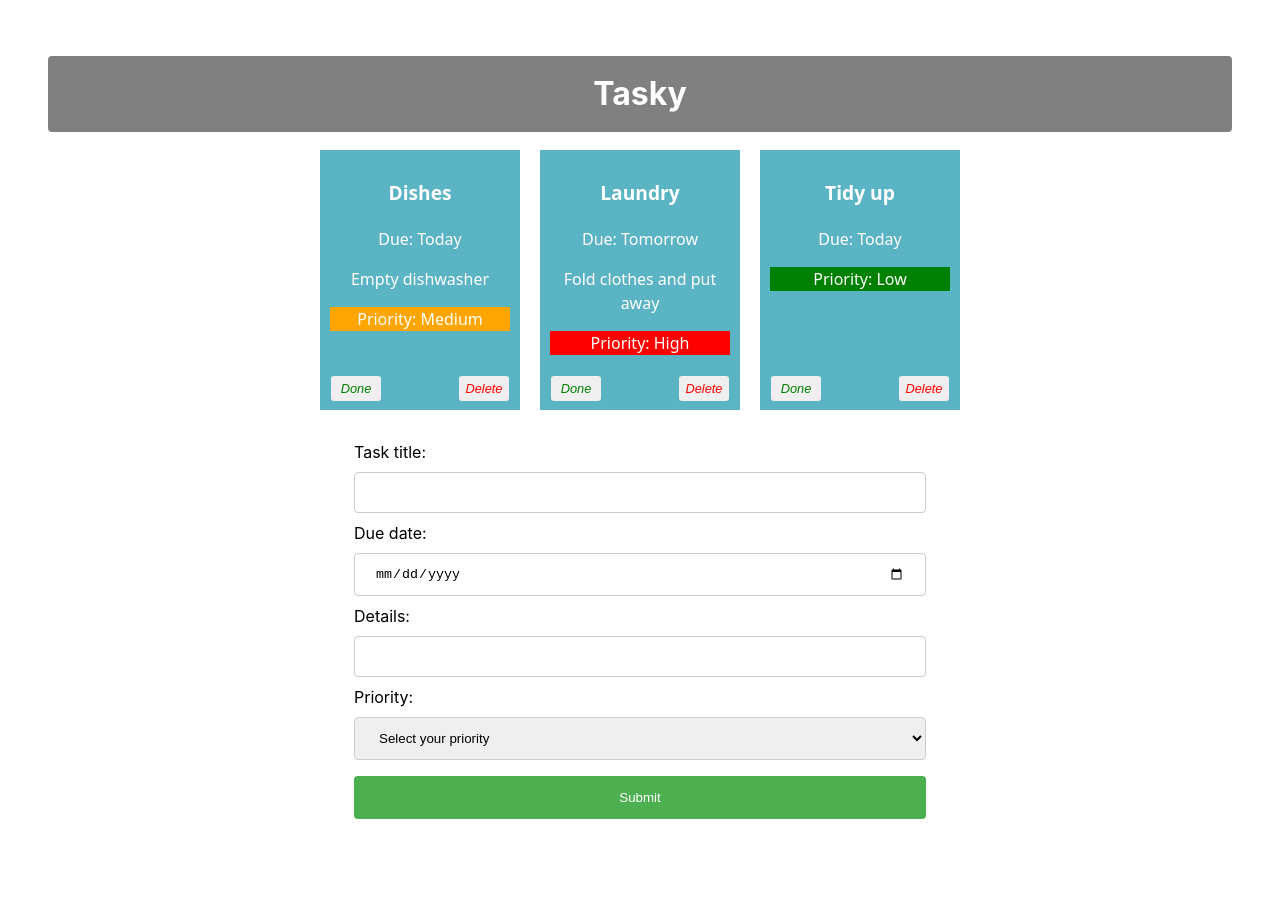
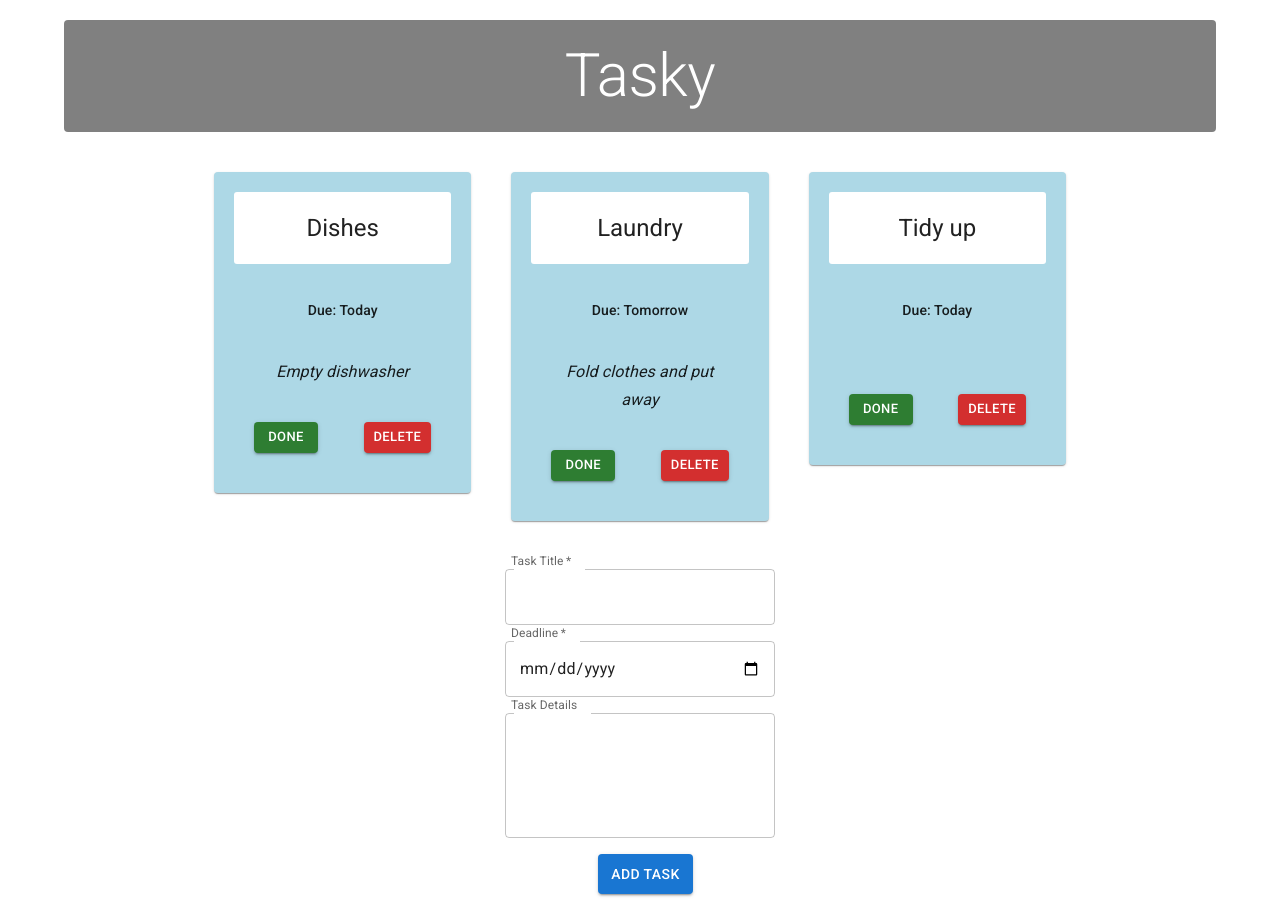
Before and after one commit to thava-51/react-basics-labs, a React (Vite) app in the folder rbasics/: page / in a window 1280 px wide. Built offline with nearby package versions, Linux system fonts and the light colour scheme.

Commit message:
Tasky Lab 3

```diff
--- a/rbasics/index.html
+++ b/rbasics/index.html
@@ -5,6 +5,9 @@
     <link rel="icon" type="image/svg+xml" href="/favicon.svg" />
     <meta name="viewport" content="width=device-width, initial-scale=1.0" />
     <title>rbasics</title>
+    <link rel="preconnect" href="https://fonts.googleapis.com"/>
+    <link rel="preconnect" href="https://fonts.gstatic.com" crossorigin />
+    <link rel="stylesheet" href="https://fonts.googleapis.com/css2?family=Roboto:wght@300;400;500;700&display=swap"/>
   </head>
   <body>
     <div id="root"></div>
--- a/rbasics/package.json
+++ b/rbasics/package.json
@@ -10,6 +10,10 @@
     "preview": "vite preview"
   },
   "dependencies": {
+    "@emotion/react": "^11.14.0",
+    "@emotion/styled": "^11.14.1",
+    "@mui/icons-material": "^9.4.0",
+    "@mui/material": "^9.4.0",
     "react": "^19.2.8",
     "react-dom": "^19.2.8",
     "uuid": "^14.0.2"
--- a/rbasics/src/App.css
+++ b/rbasics/src/App.css
@@ -3,95 +3,3 @@
   line-height: 1.5;
   font-weight: 400;
 }
-
-h1 {
-  text-align: center;
-  background-color: grey;
-  color: white;
-  padding: 14px 20px;
-  margin: 8px 0;
-  border: none;
-  border-radius: 4px;
-}
-
-div {
-  padding: 20px;
-}
-
-.container{
-  text-align: center;
-}
-
-.card {
-  display: inline-block;
-  vertical-align: top;
-  font-family: system-ui;
-  background: #5bb4c4;
-  color: white;
-  text-align: center;
-  width: 180px;
-  height: 240px;
-  margin: 10px;
-  padding: 10px;
-  position: relative;
-}
-
-.title {
-  font-weight: bold;
-  font-size: 1.2em;
-}
-
-button {
-  border: none;
-  border-radius: 3px;
-  font-style: italic;
-  font-size: 0.8em;
-  margin: 4px 6px;
-  width: 50px;
-  height: 25px;
-}
-
-.doneButton {
-  position: absolute;
-  bottom: 5px;
-  left: 5px;
-  color: green;
-}
-
-.deleteButton {
-  position: absolute;
-  bottom: 5px;
-  right: 5px;
-  color: red;
-}
-
-input[type=text], input[type=date], select {
-  width: 100%;
-  padding: 12px 20px;
-  margin: 8px 0;
-  display: inline-block;
-  border: 1px solid #ccc;
-  border-radius: 4px;
-  box-sizing: border-box;
-}
-
-input[type=submit] {
-  width: 100%;
-  background-color: #4CAF50;
-  color: white;
-  padding: 14px 20px;
-  margin: 8px 0;
-  border: none;
-  border-radius: 4px;
-  cursor: pointer;
-}
-
-input[type=submit]:hover {
-  background-color: #45a049;
-}
-
-form {
-  text-align: left;
-  width: 50%;
-  margin: auto;
-}
--- a/rbasics/src/App.jsx
+++ b/rbasics/src/App.jsx
@@ -3,6 +3,9 @@
 import './App.css';
 import Task from './components/Task';
 import AddTaskForm from './components/Form';
+import Container from '@mui/material/Container';
+import Typography from '@mui/material/Typography';
+import Grid from '@mui/material/Grid';
 
 
 function App() {
@@ -71,7 +74,35 @@
 
   return (
     <div className='container'>
-      <h1>Tasky</h1>
+      {/* App Header */}
+      <Container component="main">
+        <Typography
+          component="h1"
+          variant="h2"
+          align="center"
+          gutterBottom
+          sx={{
+            backgroundColor: 'gray',
+            textAlign: 'center',
+            color: 'white',
+            padding: '20px',
+            margin: '20px 0 40px 0',
+            borderRadius: '4px'
+          }}
+        >
+          Tasky
+        </Typography>
+      </Container>
+      {/* End App Header */}
+
+      {/* Task Card Grid */}
+      <Container maxWidth="md" component="main">
+        <Grid
+          container
+          spacing={5}
+          alignItems="flex-start"
+          justifyContent="center"
+        >
           {taskState.tasks.map((task, index) => (
             <Task
               title={task.title}
@@ -84,6 +115,9 @@
               deleteTask = {() => deleteHandler(index)}
             />
           ))}
+        </Grid>
+      </Container>
+      {/* End Footer */}
       <AddTaskForm submit={formSubmitHandler} change={formChangeHandler}/>
     </div>
   );
--- a/rbasics/src/components/Form.jsx
+++ b/rbasics/src/components/Form.jsx
@@ -1,33 +1,69 @@
+import Box from '@mui/material/Box';
+import TextField from '@mui/material/TextField';
+import Button from '@mui/material/Button';
+
 function AddTaskForm(props){
   return (
-    <div>
-      <form onSubmit={props.submit}>
-        <label>
-            Task title:
-            <input type="text" name="title" required onChange={(event) => props.change(event)} />
-        </label>
-        <br />
-        <label>
-            Due date:
-            <input type="date" name="deadline" required onChange={(event) => props.change(event)}/>
-        </label>
-        <br />
-        <label>
-            Details:
-            <input type="text" name="description" onChange={(event) => props.change(event)}/>
-        </label>
-        <label>
-            Priority:
-            <select name="priority" value={props.priority} required onChange={(event) => props.change(event)}>
-              <option value="">Select your priority</option>
-              <option value="Low">Low</option>
-              <option value="Medium">Medium</option>
-              <option value="High">High</option>
-            </select>
-        </label>
-        <input type="submit" value="Submit"/>
-        </form>
-    </div>
+
+    <Box
+      component="form"
+      sx={{
+        '& .MuiOutlinedInput-root': { m: 1, width: '30ch'},
+        marginTop: '30pt',
+        display: 'flex',
+        flexDirection: 'column',
+        alignItems: 'center'
+
+      }}
+      onSubmit={props.submit}
+    >
+      <div>
+        <TextField
+          required
+          id="outlined-required"
+          name="title"
+          label="Task Title"
+          slotProps={{ inputLabel: { shrink: true } }}
+          onChange={(event) => props.change(event)}
+        />
+      </div>
+      <div>
+        <TextField
+          required
+          name="deadline"
+          label="Deadline"
+          slotProps={{ inputLabel: { shrink: true } }}
+          type="date"
+          onChange={(event) => props.change(event)}
+        />
+      </div>
+      <div>
+        <TextField
+          name="description"
+          id="outlined-multiline-static"
+          label="Task Details"
+          slotProps={{ inputLabel: { shrink: true } }}
+          multiline
+          rows={4}
+          onChange={(event) => props.change(event)}
+        />
+      </div>
+      <div>
+        <Button
+          type="submit"
+          variant="contained"
+          color="primary"
+          sx={{
+            m: 1,
+            p: 1,
+            width: '95%',
+            alignContent: "center"
+          }}
+        >
+          Add Task
+        </Button>
+      </div>
+    </Box>
   )
 };
 
--- a/rbasics/src/components/Task.jsx
+++ b/rbasics/src/components/Task.jsx
@@ -1,13 +1,93 @@
+import Box from '@mui/material/Box';
+import Button from '@mui/material/Button';
+import Card from '@mui/material/Card';
+import CardActions from '@mui/material/CardActions';
+import CardContent from '@mui/material/CardContent';
+import CardHeader from '@mui/material/CardHeader';
+import Grid from '@mui/material/Grid';
+import Typography from '@mui/material/Typography';
+
 function Task(props){
     return (
-       <div className="card" style={{backgroundColor: props.done ? 'lightgrey' : '#5bb4c4'}}>
-        <p className="title">{props.title}</p>
-        <p>Due: {props.deadline}</p>
-        <p>{props.description}</p>
-        <p style={{backgroundColor: props.priority=="Low" ? 'green' : props.priority=="Medium" ? 'orange' : 'red'}}>Priority: {props.priority}</p>
-        <button onClick={props.markDone} className='doneButton'>Done</button>
-        <button className='deleteButton' onClick={props.deleteTask}>Delete</button>
-       </div>
+    //    <div className="card" style={{backgroundColor: props.done ? 'lightgrey' : '#5bb4c4'}}>
+    //     <p className="title">{props.title}</p>
+    //     <p>Due: {props.deadline}</p>
+    //     <p>{props.description}</p>
+    //     <p style={{backgroundColor: props.priority=="Low" ? 'green' : props.priority=="Medium" ? 'orange' : 'red'}}>Priority: {props.priority}</p>
+    //     <button onClick={props.markDone} className='doneButton'>Done</button>
+    //     <button className='deleteButton' onClick={props.deleteTask}>Delete</button>
+    //    </div>
+    <Grid
+        key={props.id}
+        size={{ xs: 12, md:4 }}
+    >
+        <Card
+            sx={{
+                backgroundColor: props.done ? 'lightgray' : 'lightblue',
+                padding: '20px'
+            }}
+        >
+            <CardHeader
+                title={props.title}
+                sx={{
+                    backgroundColor: 'white',
+                    borderRadius: '3px',
+                    padding: '20px',
+                    textAlign: 'center'
+                }}
+            />
+            <CardContent>
+                <Box
+                    sx={{
+                        display: 'flex',
+                        justifyContent: 'center',
+                        alignItems: 'baseline',
+                        mb: 2,
+                        padding: '20px'
+                    }}
+                >
+                    <Typography
+                        component="p"
+                        variant="subtitle2"
+                        color="text.primary"
+                    >
+                        Due: {props.deadline}
+                    </Typography>
+                </Box>
+                <Typography
+                    component="p"
+                    variant="subtitle1"
+                    align="center"
+                    sx={{ fontStyle: 'italic' }}
+                >
+                    {props.description}
+                </Typography>
+            </CardContent>
+            <CardActions
+                sx={{
+                    justifyContent: 'space-between',
+                    padding: '20px'
+                }}
+            >
+                <Button
+                    variant="contained"
+                    size="small"
+                    color="success"
+                    onClick={props.markDone}
+                >
+                    Done
+                </Button>
+                <Button
+                    variant="contained"
+                    size="small"
+                    color="error"
+                    onClick={props.deleteTask}
+                >
+                    Delete
+                </Button>
+            </CardActions>
+        </Card>
+    </Grid>
     )
 }
 
```
Also changed, not shown: 1 other file (tests, documents, lock files or other folders). Lines whose indentation alone changed are shown as unchanged.
